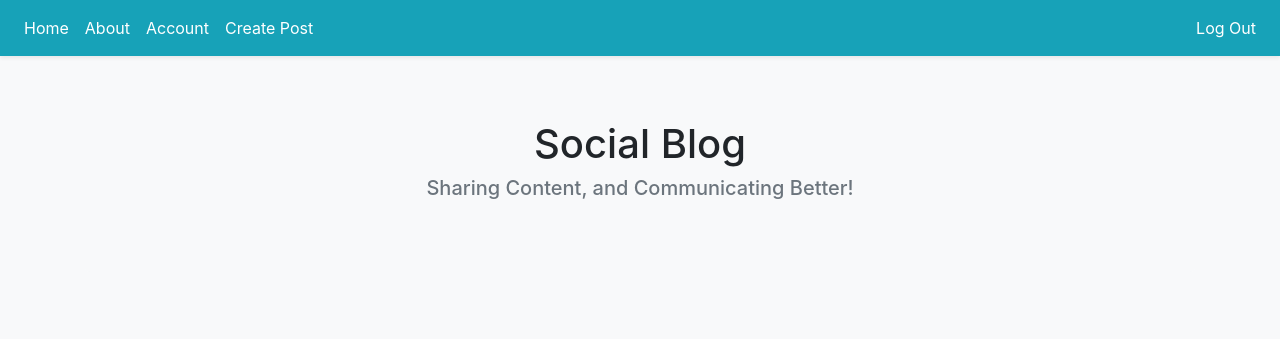
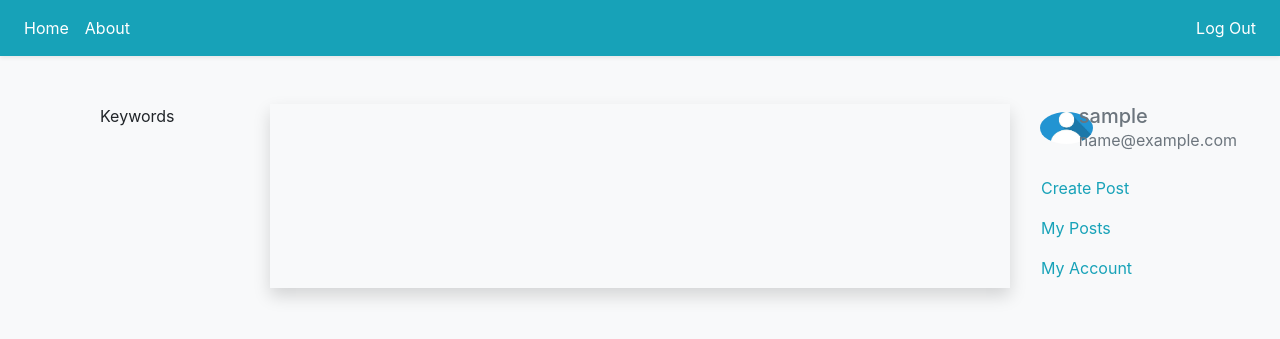
Before and after one commit to higorspinto/Social-Blog, a Flask app: page / in a window 1280 px wide. Shown: the top 339 px of the page. Run offline with Flask 2, Linux system fonts and the light colour scheme; the visitor is signed in with stand-in values (Sample User, id 1); data comes from the database, SQL or seed files in the repository; data that the repository does not hold is empty; some libraries are stand-ins or nearby versions.

Commit message:
Blog Posts.

```diff
--- a/social_blog/__init__.py
+++ b/social_blog/__init__.py
@@ -40,3 +40,6 @@ app.register_blueprint(error_pages)
 
 from social_blog.users.views import users
 app.register_blueprint(users)
+
+from social_blog.blog_posts.views import blog_posts
+app.register_blueprint(blog_posts)
--- a/social_blog/core/views.py
+++ b/social_blog/core/views.py
@@ -1,12 +1,15 @@
 #social_blog/core/view.py
 
 from flask import render_template, request, Blueprint
+from social_blog.models import BlogPost
 
 core = Blueprint('core', __name__)
 
 @core.route('/')
 def index():
-    return render_template('index.html')
+    page = request.args.get('page', 1, type=int)
+    blog_posts = BlogPost.query.order_by(BlogPost.date.desc()).paginate(page=page, per_page=2)
+    return render_template('index.html', blog_posts=blog_posts)
 
 @core.route('/info')
 def info():
--- a/social_blog/templates/base.html
+++ b/social_blog/templates/base.html
@@ -21,6 +21,12 @@
         {% endblock %}
     </div>
 
+    <footer class="bg-info">
+
+    </footer>
+
   </body>
 
+
+
 </html>
--- a/social_blog/templates/index.html
+++ b/social_blog/templates/index.html
@@ -2,9 +2,39 @@
 
 {% block content %}
 
-<div class="jumbotron bg-light">
-    <h1 class="text-center">Social Blog</h1>
-    <h5 class="text-center text-secondary">Sharing Content, and Communicating Better!</h5>
+<div class="container mt-5">
+    <div class="row justify-content-md-center">
+        <div class="col-sm-2">
+            Keywords
+        </div>
+        <div class="col-sm-8 shadow pl-0 pr-0">
+
+            {% for post in blog_posts.items %}
+                <div class="card border-light">
+                    <div class="card-body">
+                        <h4><a class="card-title text-info" href="{{url_for('blog_posts.blog_post',blog_post_id=post.id)}}">{{post.title}}</a></h4>
+                        <p class="text-secondary mb-1">Written by: <a class="text-info" href="{{url_for('users.user_posts',username=post.author.username)}}">{{post.author.username}}</a></p>
+                        <p class="text-secondary">Published on: {{post.date.strftime("%H:%M:%S, %Y-%m-%d")}}</p>
+                        {% set num_char = 310 %}
+                        <p class="font-weight-light">{{post.text[:num_char]}}
+                            {% if post.text|length > num_char %}
+                                <a class="text-info" href="{{url_for('blog_posts.blog_post',blog_post_id=post.id)}}"> ...more</a>
+                            {% endif %}
+                        </p>
+                    </div>
+                </div>
+            {% endfor %}
+
+            {% include 'page_navigation/blog_posts_index.html' %}
+
+        </div>
+        <div class="col-sm-2">
+            {% include 'snippets/user_profile_sm.html'%}
+            {% include 'snippets/navbar_user.html'%}
+        </div>
+    </div>
 </div>
 
+
+
 {% endblock %}
--- a/social_blog/templates/info.html
+++ b/social_blog/templates/info.html
@@ -2,7 +2,9 @@
 
 {% block content %}
 <div class="jumbotron bg-light">
-    <h1 class="text-center">Info</h1>
+    <h1 class="text-center">Social Blog</h1>
+    <h5 class="text-center">Sharing Content, and Communicating Better!</h5>
+    <br>
     <p class="text-center">Lorem ipsum dolor sit amet consectetur adipisicing elit. Qui alias optio dolore repellendus iste suscipit libero, ipsum asperiores eaque tenetur enim itaque, cumque impedit amet saepe. Fugiat sit odio tempore.</p>
 </div>
 {% endblock %}
--- /dev/null
+++ b/social_blog/templates/page_navigation/blog_posts_index.html
@@ -0,0 +1,18 @@
+<nav aria-label='Page Navigation Example'>
+    <ul class="pagination pagination-sm justify-content-end mt-3 mr-3">
+        {% for page_num in blog_posts.iter_pages(left_edge=1, right_edge=1, left_current=1, right_current=2) %}
+            {% if blog_posts.page == page_num %}
+                <li class="page-item active">
+                    <span>
+                        <a class="page-link bg-info" href="{{url_for('core.index', page=page_num)}}">{{page_num}}</a>
+                        <span class="sr-only">(current)</span>
+                    </span>
+                </li>
+            {% else %}
+                <li class="page-item">
+                    <a class="page-link" href="{{url_for('core.index', page=page_num)}}">{{page_num}}</a>
+                </li>
+            {% endif %}
+        {% endfor %}
+    </ul>
+</nav>
--- a/social_blog/templates/snippets/navbar.html
+++ b/social_blog/templates/snippets/navbar.html
@@ -1,7 +1,7 @@
 {% block navbar %}
 
 <nav class="nav navbar navbar-expand-lg navbar-light bg-info shadow-sm">
-    <!-- <a href="#" class="navbar-brand text-white">Social Blog</a> -->
+    <!-- <a href="{{url_for('core.index')}}" class="navbar-brand text-light">Social Blog</a> -->
     <button class="navbar-toggler" type="button" data-toggle="collapse" data-target="#navbarSupportedContent" aria-controls="navbarSupportedContent" aria-expanded="false" aria-label="Toggle navigation">
         <span class="navbar-toggler-icon"></span>
     </button>
@@ -17,16 +17,6 @@
             <li class="nav-item">
                 <a class="nav-link text-white" href="{{ url_for('core.info') }}">About</a>
             </li>
-
-            {% if current_user.is_authenticated %}
-                <li class="nav-item">
-                    <a class="nav-link text-white" href="{{url_for('users.account')}}" >Account</a>
-                </li>
-                <li class="nav-item">
-                    <a class="nav-link text-white" href="#">Create Post</a>
-                </li>
-
-            {% endif %}
 
         </ul>
 
--- /dev/null
+++ b/social_blog/templates/snippets/navbar_user.html
@@ -0,0 +1,10 @@
+<nav class="nav flex-column">
+
+    {% if current_user.is_authenticated %}
+
+        <a class="nav-link text-info" href="{{url_for('blog_posts.create_post')}}">Create Post</a>
+        <a class="nav-link text-info" href="{{url_for('users.user_posts', username=current_user.username)}}">My Posts</a>
+        <a class="nav-link text-info" href="{{url_for('users.account')}}">My Account</a>
+
+    {% endif %}
+</nav>
--- /dev/null
+++ b/social_blog/templates/snippets/user_profile_sm.html
@@ -0,0 +1,11 @@
+<div class="container">
+    <div class="row">
+        <div class="col-3 mt-2">
+            <img class="img-circle" src="{{url_for('static',filename='profile_pics/' + current_user.profile_image )}}" alt="User profile picture." style="border-radius:50%; height:2rem;">
+        </div>
+        <div class="col-2">
+            <h5 class="text-secondary mb-0">{{current_user.username}}</h5>
+            <p class="text-secondary">{{current_user.email}}</p>
+        </div>
+    </div>
+</div>
--- a/social_blog/users/views.py
+++ b/social_blog/users/views.py
@@ -88,6 +88,6 @@ def user_posts(username):
 
     page = request.args.get('page', 1, type=int)
     user = User.query.filter_by(username=username).first_or_404()
-    blog_posts = BlogPost.query.filter_by(author=user).order_by(BlogPost.date.desc()).paginate(page=page,per_page=5)
+    blog_posts = BlogPost.query.filter_by(author=user).order_by(BlogPost.date.desc()).paginate(page=page,per_page=2)
 
     return render_template('user_blog_posts.html', blog_posts=blog_posts, user=user)
```
Also changed, not shown: social_blog/blog_posts/forms.py (+11 -0 lines), social_blog/blog_posts/views.py (+84 -0 lines), social_blog/templates/account.html (+1 -8 lines), social_blog/templates/blog_post.html (added, +21 -0 lines), social_blog/templates/create_post.html (added, +37 -0 lines), social_blog/templates/modals/delete_post.html (added, +21 -0 lines), social_blog/templates/page_navigation/blog_posts_user.html (added, +18 -0 lines), social_blog/templates/snippets/user_profile_lg.html (added, +8 -0 lines), social_blog/templates/user_blog_posts.html (+19 -30 lines).
